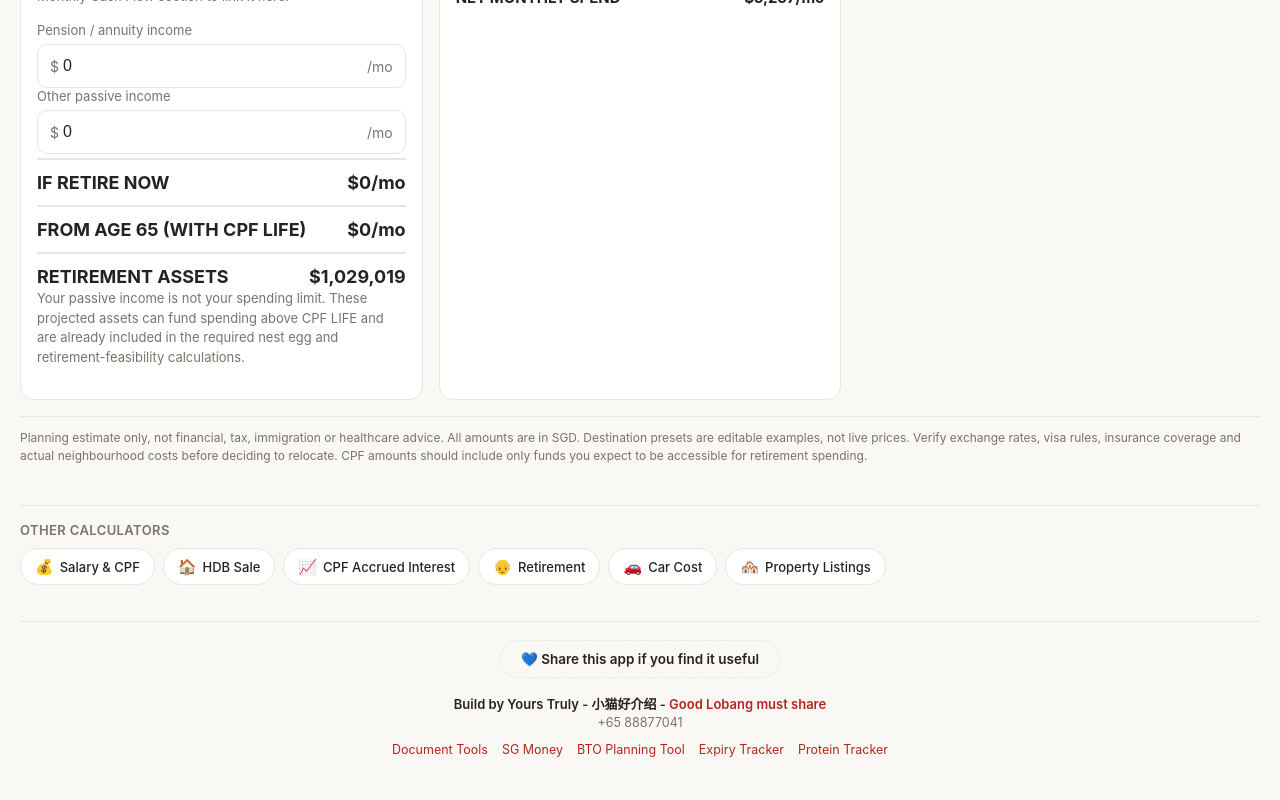
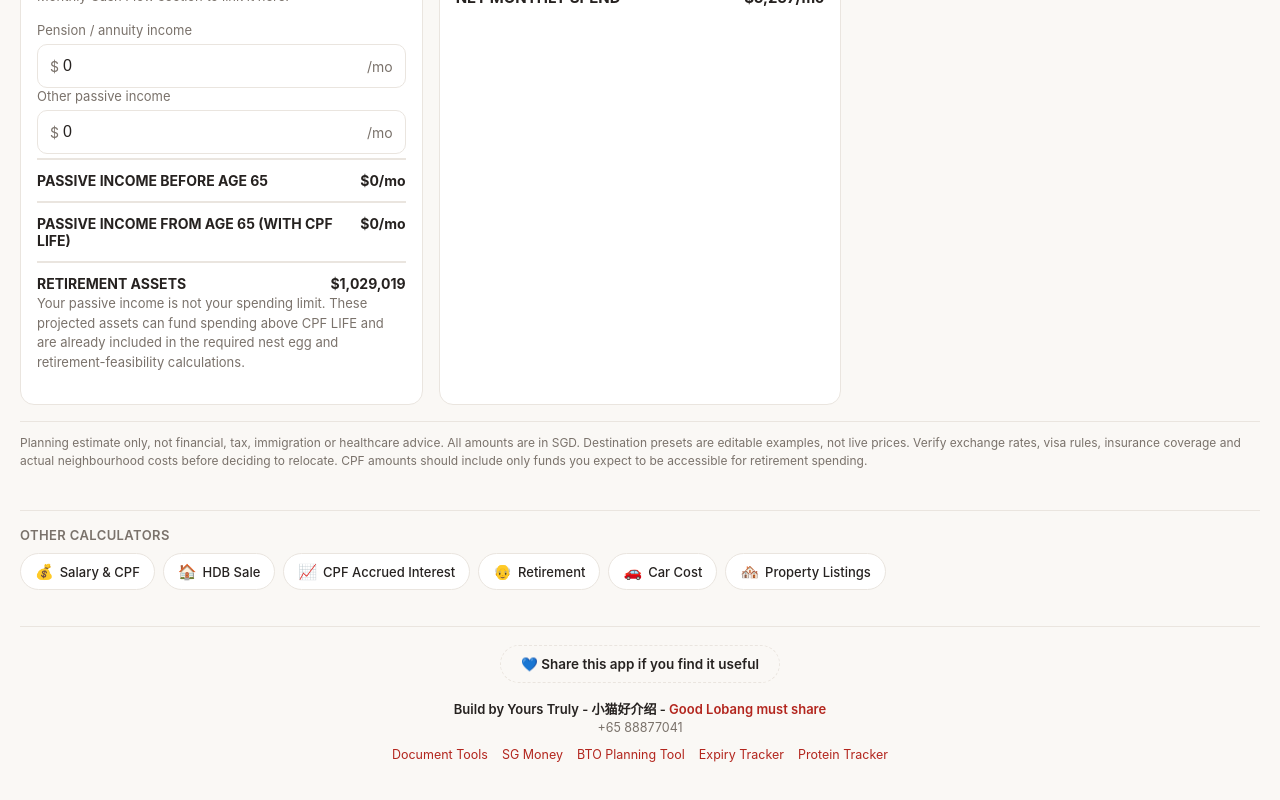
Before and after one commit to macmelvin/SG-Money-CPF-HDB-Calculator, a React (Vite) app: page /geo-arbitrage in a window 1280 px wide. Shown: the part 2066-2866 px from the top of the page. Built offline with nearby package versions, Linux system fonts and the light colour scheme; no server answers.

Commit message:
Clarify passive income before and after age 65

```diff
--- a/src/App.css
+++ b/src/App.css
@@ -509,6 +509,14 @@
 .retirement-cost-details .result-row.emphasis {
   font-size: 15px;
 }
+.retirement-income-summary .result-row {
+  gap: 10px;
+  font-size: 14px;
+}
+.retirement-income-summary .result-row > span:last-child {
+  flex-shrink: 0;
+  white-space: nowrap;
+}
 .value-positive {
   color: var(--positive);
 }
--- a/src/calculators/GeoArbitrageCalculator.tsx
+++ b/src/calculators/GeoArbitrageCalculator.tsx
@@ -385,9 +385,11 @@ export default function GeoArbitrageCalculator() {
         )}
         <NumberField label="Pension / annuity income" value={pensionIncome} onChange={setPensionIncome} prefix="$" suffix="/mo" />
         <NumberField label="Other passive income" value={otherPassiveIncome} onChange={setOtherPassiveIncome} prefix="$" suffix="/mo" />
-        <ResultRow label="IF RETIRE NOW" value={`${formatSgd(incomeIfRetireNow)}/mo`} emphasis />
-        <ResultRow label="FROM AGE 65 (WITH CPF LIFE)" value={`${formatSgd(incomeFromAge65)}/mo`} emphasis />
-        <ResultRow label="RETIREMENT ASSETS" value={formatSgd(result.projectedAssets)} emphasis />
+        <div className="retirement-income-summary">
+          <ResultRow label="PASSIVE INCOME BEFORE AGE 65" value={`${formatSgd(incomeIfRetireNow)}/mo`} emphasis />
+          <ResultRow label="PASSIVE INCOME FROM AGE 65 (WITH CPF LIFE)" value={`${formatSgd(incomeFromAge65)}/mo`} emphasis />
+          <ResultRow label="RETIREMENT ASSETS" value={formatSgd(result.projectedAssets)} emphasis />
+        </div>
         <p className="explainer">Your passive income is not your spending limit. These projected assets can fund spending above CPF LIFE and are already included in the required nest egg and retirement-feasibility calculations.</p>
       </ResultCard>
 
```
